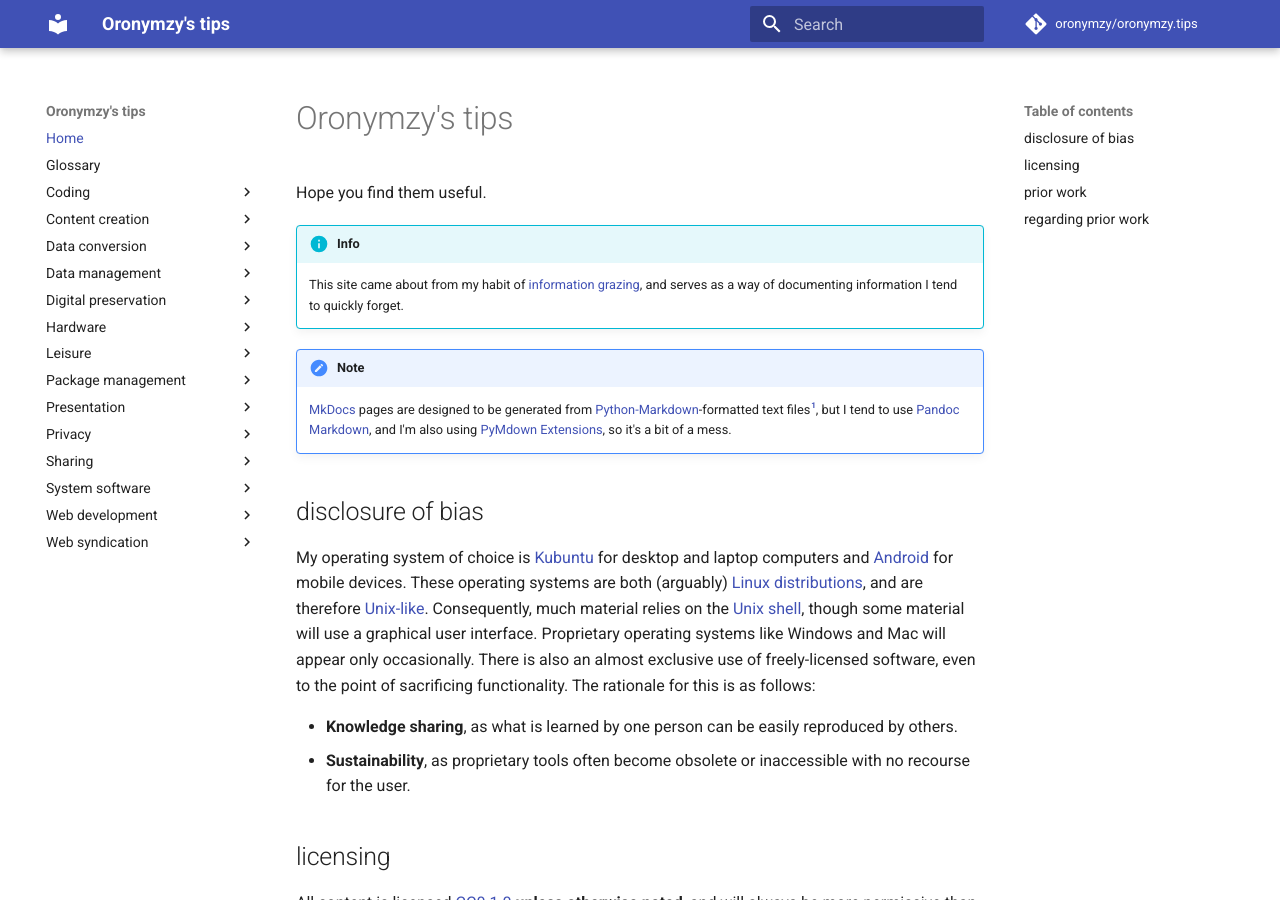
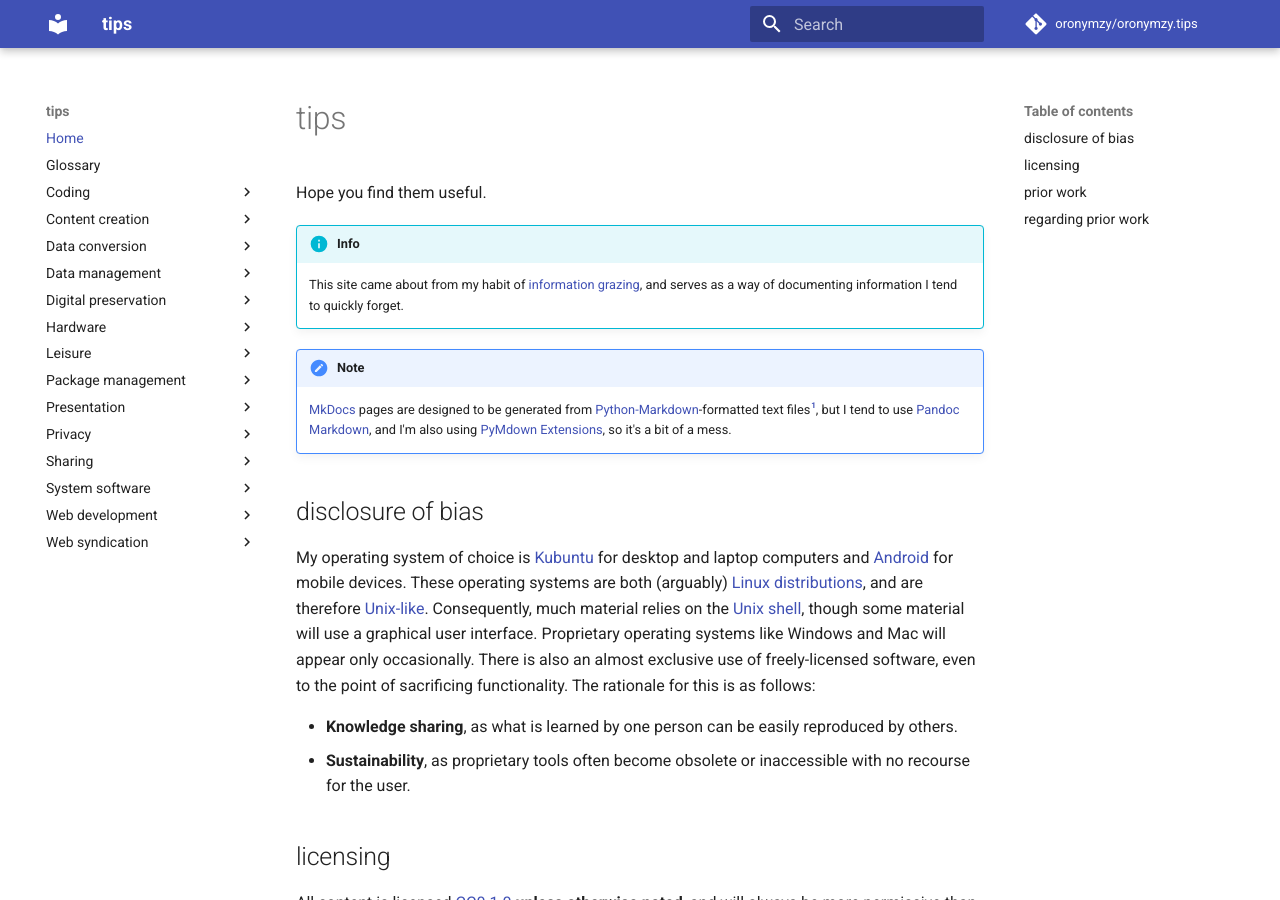
Before and after one commit to oronymzy/tips, an MkDocs documentation site: the page built from docs/README.md, in a window 1280 px wide and 900 px high. Built offline with MkDocs 1.6.1 and Material for MkDocs 9.7.7, drawn with Linux system fonts in a browser that asks for light colours; comment, search, counter and statistics services are not loaded.

Commit message:
Rename 'Oronymzy's tips' to just 'tips'

```diff
--- a/docs/README.md
+++ b/docs/README.md
@@ -1,4 +1,4 @@
-# Oronymzy's tips
+# tips
 
 Hope you find them useful.
 
--- a/mkdocs.yml
+++ b/mkdocs.yml
@@ -1,4 +1,4 @@
-site_name: Oronymzy's tips
+site_name: tips
 nav:
   - Home: 'README.md'
   - Glossary: 'glossry.md'
```
